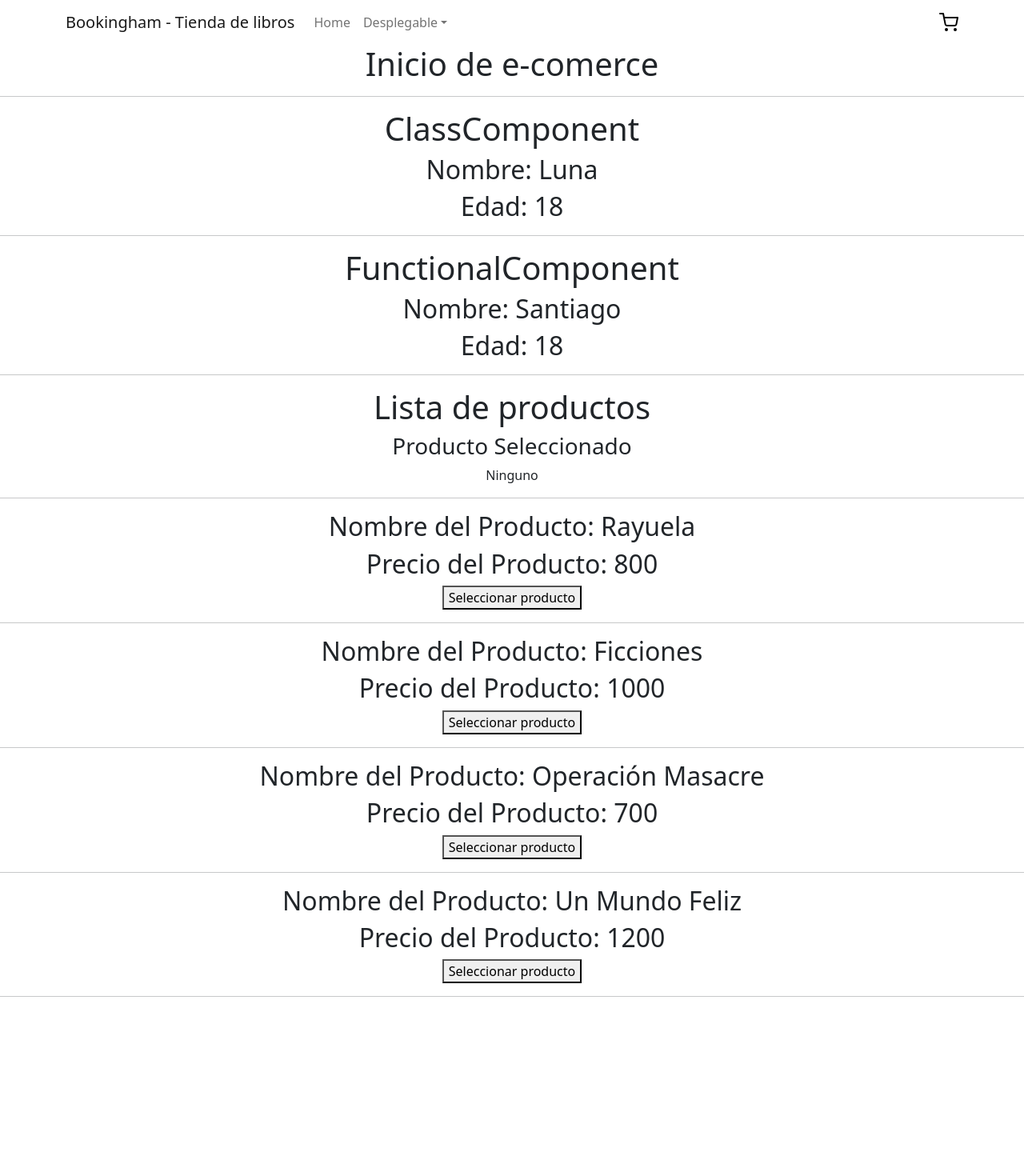
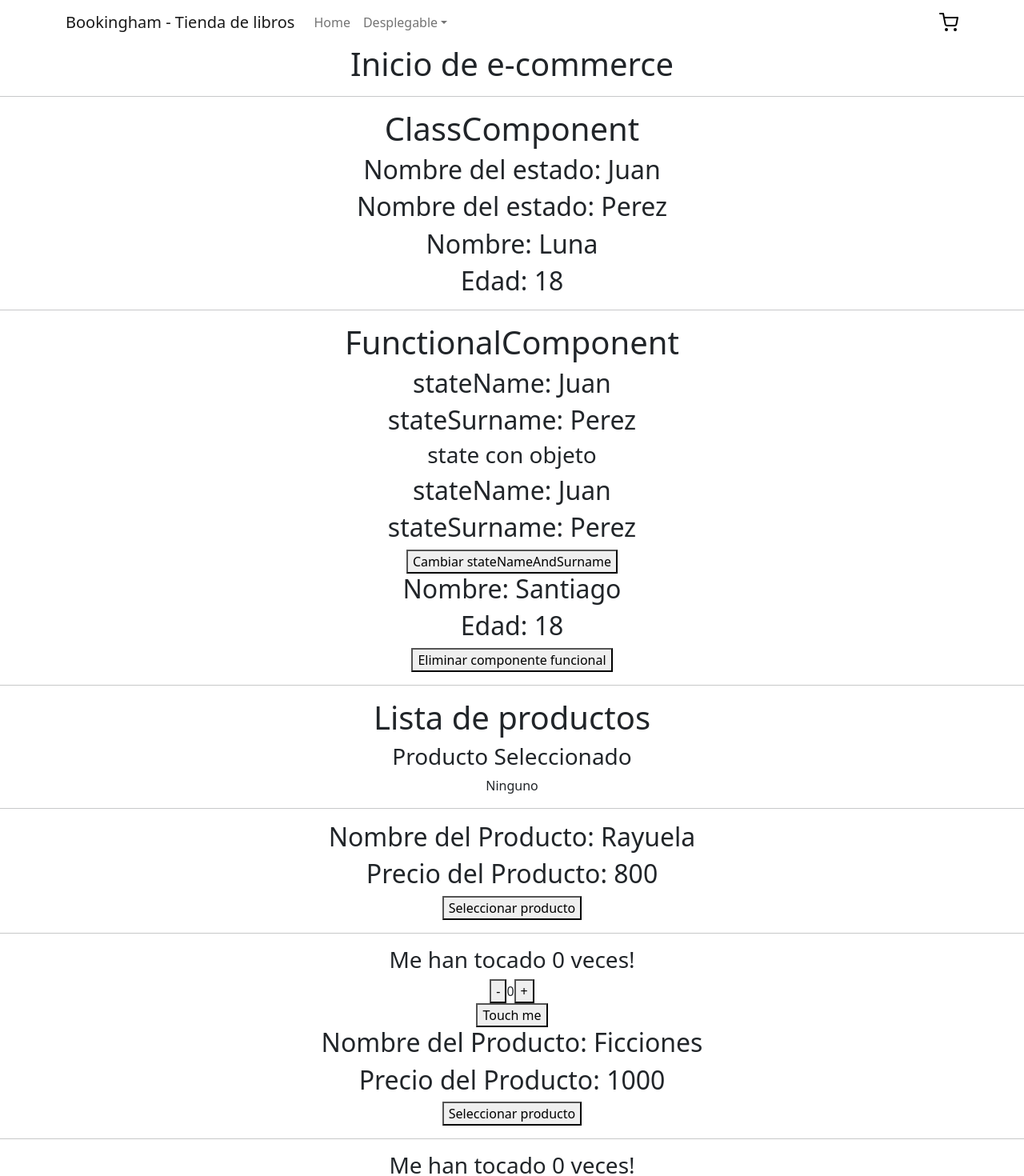
Before and after one commit to luborrovinsky/libreria, a React (Create React App) app in the folder libreria-app/: page / in a window 1280 px wide. Shown: the top 1470 px of the page at 80% size. Before the commit the page ends 1262 px from the top, so only its background shows below. Built offline with nearby package versions, Linux system fonts and the light colour scheme.

Commit message:
agrego item counter

```diff
--- a/libreria-app/src/App.js
+++ b/libreria-app/src/App.js
@@ -5,19 +5,24 @@ import { ClassComponent } from "./components/class-component/ClassComponent";
 import FunctionalComponent from "./components/function-component/FunctionalComponent";
 import ItemListContainer from "./components/item-list-container/ItemListContainer";
 import 'bootstrap/dist/css/bootstrap.min.css';
+import { useState } from "react";
 
 const age = 18;
 
 
 function App() {
+  const [showFunctionComponent, setShowFunctionComponent] = useState(true);
+
   return (
     <div className="App">
       <BarraNav />
-      <h1>Inicio de e-comerce</h1>
+      <h1>Inicio de e-commerce</h1>
       <hr />
       <ClassComponent age={age} name="Luna" />
       <hr />
-      <FunctionalComponent age={age} name="Santiago" />
+      {showFunctionComponent && <FunctionalComponent age={age} name="Santiago" />}
+
+      <button onClick={() => setShowFunctionComponent(!showFunctionComponent)}>Eliminar componente funcional</button>
       <hr/>
       <ItemListContainer />
     </div>
--- a/libreria-app/src/components/class-component/ClassComponent.js
+++ b/libreria-app/src/components/class-component/ClassComponent.js
@@ -1,15 +1,34 @@
-import { Component } from 'react';
+import { Component, Fragment } from 'react';
 
 export class ClassComponent extends Component {
+    constructor () {
+        super()
+        this.state = {
+            name: "Juan",
+            surname: "Perez",
+        }
+    }
+
+    updateName = () => {
+        this.setState({ name: "Leo" });
+    };
+
+
     render() {
         const { name, age } = this.props;
 
         return (
-        <div>
-            <h1>ClassComponent</h1>
+            <fragment>
+                <h1>ClassComponent</h1>
+            <div onClick={this.updateName}>
+                <h2>Nombre del estado: {this.state.name}</h2>
+            </div>
+            <div>
+                <h2>Nombre del estado: {this.state.surname}</h2>
+            </div>
             <h2>Nombre: {name}</h2>
             <h2>Edad: {age}</h2>
-        </div>
+            </fragment>
         );
     }
 };
--- a/libreria-app/src/components/function-component/FunctionalComponent.js
+++ b/libreria-app/src/components/function-component/FunctionalComponent.js
@@ -1,8 +1,45 @@
+import { useState } from "react";
+import { useEffect } from "react";
+
 const FunctionalComponent = ({ name, age }) => {
+    const [stateName, setStateName] = useState("Juan");
+    const [surname, setSurname] = useState("Perez");
+    const [user, setUser] = useState({
+        name: "Juan",
+        surname: "Perez",
+    });
+
+    useEffect (() => {
+        console.log("Hola soy un componente funcional");
+        return () => {
+            console.log("voy a ser eliminado");
+        }
+    }, [user]);
+
+
+    if(!name) {
+        return <h1>name no existe</h1>
+    }
+
+
+    const updateNameAndSurname = () => {
+        setStateName("Leo");
+        setUser({ ...user, name: "Leo" });
+    };
+
 
     return (
         <div>
             <h1>FunctionalComponent</h1>
+            <h2>stateName: {stateName}</h2>
+            <h2>stateSurname: {surname}</h2>
+            <h3>state con objeto</h3>
+            {/*con objeto*/}
+            <h2>stateName: {user.name}</h2>
+            <h2>stateSurname: {user.surname}</h2>
+            <button onClick={updateNameAndSurname}>
+                Cambiar stateNameAndSurname
+            </button>
             <h2>Nombre: {name}</h2>
             <h2>Edad: {age}</h2>
         </div>
--- /dev/null
+++ b/libreria-app/src/components/item-counter/itemCounter.js
@@ -0,0 +1,43 @@
+import React, { useState } from "react";
+
+const ItemCounter = ({ stock }) => {
+    const [counter, setCounter] = useState(0);
+    const [currentTimes, setCurrentTimes] = useState(0);
+    const [CurrentDate, setCurrentDate] = useState("");
+
+    const minusCounter = () => {
+        if (counter <=0) return;
+        setCounter(counter - 1);
+    };
+
+    const plusCounter = () => {
+        if (counter >= stock) return;
+        setCounter(counter + 1);
+    };
+
+    const takeMe = () => {
+        setCurrentTimes(currentTimes +1);
+        const today = new Date();
+        setCurrentDate(
+            `Hoy es ${today.getFullYear()}-${
+                today.getMonth() + 1
+            }-${today.getDate()}, y son las ${today.getHours()}:${today.getMinutes()}:${today.getSeconds()} horas`
+        );
+    };
+
+
+    return (
+        <>
+            <div>
+                <h3>Me han tocado {currentTimes} veces!</h3>
+                <h3>{CurrentDate}</h3>
+                <button on Click={minusCounter}>-</button>
+                <span>{counter}</span>
+                <button onClick={plusCounter}>+</button>
+            </div>
+            <button onClick={takeMe}>Touch me</button>
+        </>
+    );
+
+};
+export default ItemCounter;
--- a/libreria-app/src/components/item/Item.js
+++ b/libreria-app/src/components/item/Item.js
@@ -1,11 +1,15 @@
-const Item = ( { name, price, id, setSelectedItem } ) => {
+import ItemCounter from "../item-counter/itemCounter"
+
+const Item = ({ name, price, id, setSelectedItem }) => {
+    const selectItem = () => setSelectedItem({ name, price, id });
 
 return (
     <div>
         <h2>Nombre del Producto: {name}</h2>
         <h2>Precio del Producto: {price}</h2>
-        <button onClick={() => setSelectedItem (id)}>Seleccionar producto</button>
+        <button onClick={selectItem}>Seleccionar producto</button>
         <hr />
+        <ItemCounter stock={10} />
     </div>
   );
 };
--- a/libreria-app/src/index.js
+++ b/libreria-app/src/index.js
@@ -3,6 +3,7 @@ import ReactDOM from 'react-dom';
 import './index.css';
 import App from './App';
 import reportWebVitals from './reportWebVitals';
+import 'bootstrap/dist/css/bootstrap.min.css';
 
 ReactDOM.render(
   <React.StrictMode>
```
